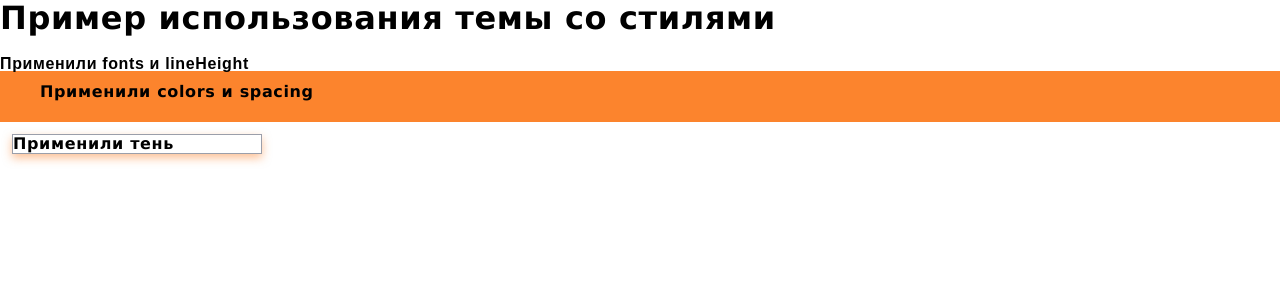
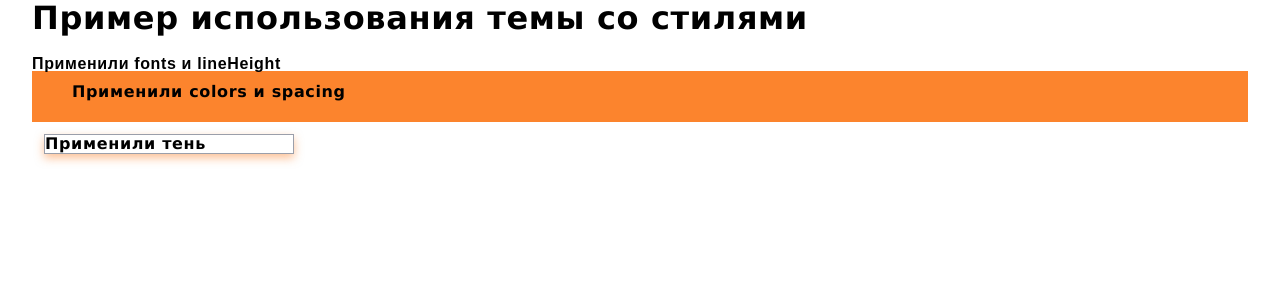
Before and after one commit to TheMainOne/slimmom-front-end, a React (Create React App) app: page / in a window 1280 px wide. Shown: the top 300 px of the page. Built offline with nearby package versions, Linux system fonts and the light colour scheme; a web font is replaced by a local one.

Commit message:
inserted Container to App component

```diff
--- a/src/components/App/App.js
+++ b/src/components/App/App.js
@@ -1,14 +1,17 @@
 import { ThemeProvider } from "styled-components";
 import { theme, GlobalStyle } from "styles";
 import Example from "components/_EXAMPLE";
+import Container from "components/Container";
 
 const App = () => {
   return (
     <ThemeProvider theme={theme}>
       <GlobalStyle />
-      <div className="App">
-        <Example />
-      </div>
+      <Container>
+        <div className="App">
+          <Example />
+        </div>
+      </Container>
     </ThemeProvider>
   );
 };
```
